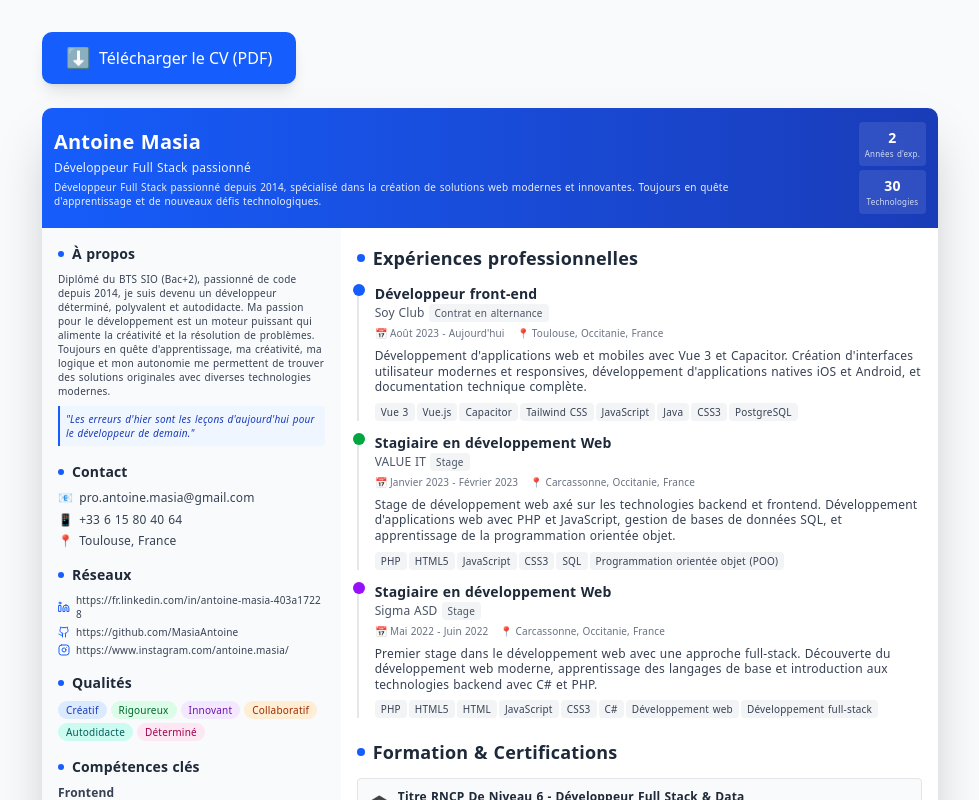
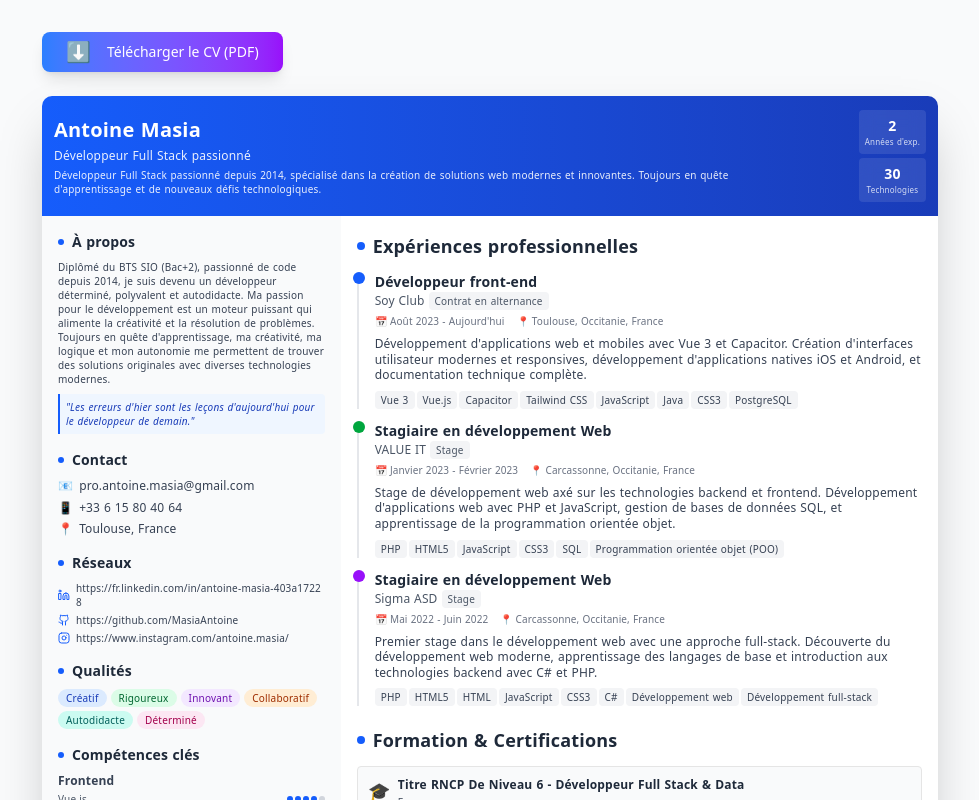
Before and after one commit to MasiaAntoine/portfolio-vue3, a Vue app: page /cv-preview in a window 1280 px wide. Shown: the top 800 px of the page, without its empty margins (150-1129 px from the left). Built offline with nearby package versions, Linux system fonts and the light colour scheme.

Commit message:
feat: ajout d'un état de chargement pour le téléchargement du CV et remplacement du bouton par un composant personnalisé

```diff
--- a/src/views/CvPreviewView.vue
+++ b/src/views/CvPreviewView.vue
@@ -7,13 +7,18 @@ import { ref, onMounted } from 'vue'
 import QRCode from 'qrcode'
 import html2canvas from 'html2canvas-pro'
 import jsPDF from 'jspdf'
+import { Button } from '@/components/ui/button'
+import { Loader2 } from 'lucide-vue-next'
 
 const getLevelStars = (level: number) => {
   return Array.from({ length: 5 }, (_, i) => i < level)
 }
 
+const isGeneratingPDF = ref(false)
+
 const downloadCV = async () => {
   try {
+    isGeneratingPDF.value = true
     const element = document.getElementById('cv')
     if (!element) return
 
@@ -49,6 +54,8 @@ const downloadCV = async () => {
   } catch (error) {
     console.error('Erreur lors de la génération du PDF:', error)
     alert('Erreur lors de la génération du PDF. Veuillez réessayer.')
+  } finally {
+    isGeneratingPDF.value = false
   }
 }
 
@@ -74,13 +81,17 @@ onMounted(async () => {
   <div class="min-h-screen bg-gray-50 py-8 px-4">
     <!-- Bouton de téléchargement -->
     <div class="max-w-4xl mx-auto mb-6">
-      <button
+      <Button
         @click="downloadCV"
-        class="px-6 py-3 bg-blue-600 text-white rounded-lg hover:bg-blue-700 transition-colors flex items-center gap-2 shadow-lg"
+        :disabled="isGeneratingPDF"
+        variant="gradient"
+        size="lg"
+        class="shadow-lg"
       >
-        <span class="text-xl">⬇️</span>
-        Télécharger le CV (PDF)
-      </button>
+        <span v-if="!isGeneratingPDF" class="text-xl mr-2">⬇️</span>
+        <Loader2 v-if="isGeneratingPDF" class="w-4 h-4 mr-2 animate-spin" />
+        {{ isGeneratingPDF ? 'Génération en cours...' : 'Télécharger le CV (PDF)' }}
+      </Button>
     </div>
 
     <!-- CV Container -->
```
